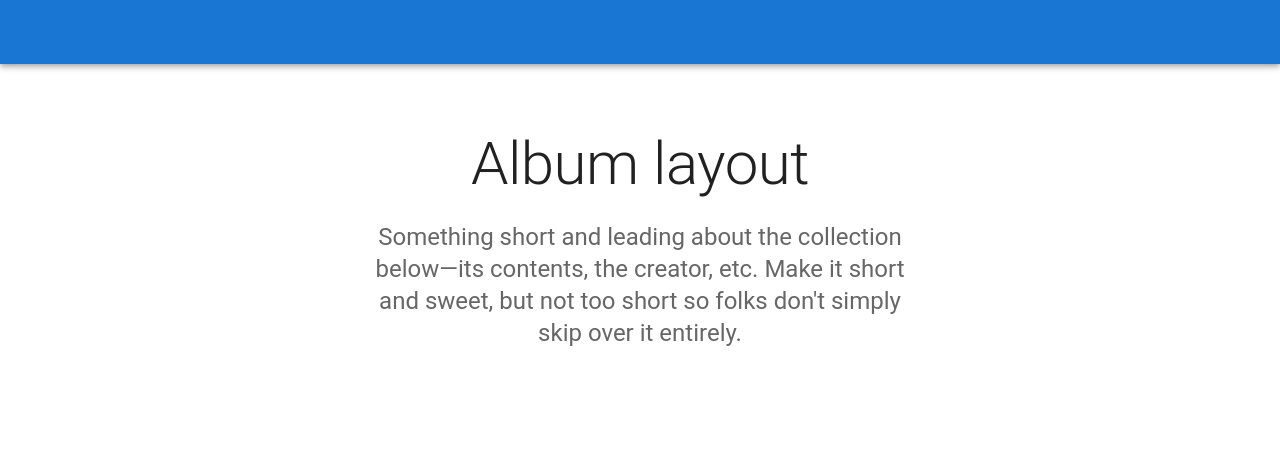
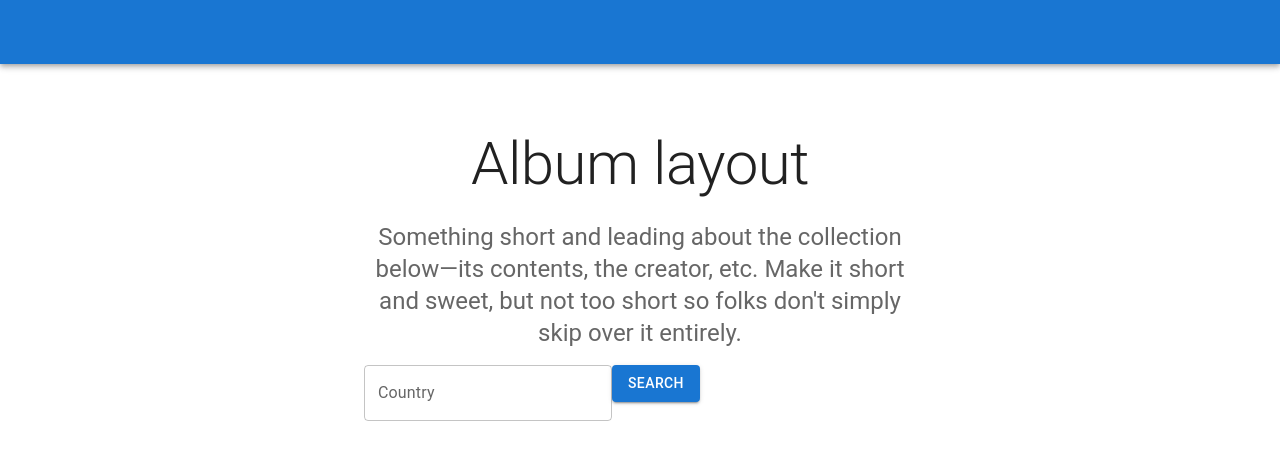
Before and after one commit to heeyek/UGA-Hacks8, a React (Create React App) app in the folder client/: page / in a window 1280 px wide. Shown: the top 460 px of the page. Built offline with nearby package versions, Linux system fonts and the light colour scheme; no server answers.

Commit message:
added a searchbar for front end

```diff
--- a/client/src/App.js
+++ b/client/src/App.js
@@ -8,6 +8,7 @@ import Container from '@mui/material/Container';
 import Typography from '@mui/material/Typography';
 import Button from '@mui/material/Button';
 import Stack from '@mui/material/Stack';
+import TextField from '@mui/material/TextField';
 
 
 
@@ -34,6 +35,10 @@ function App() {
             }
         )
     }, [])
+
+    const searchClicked = (event) => {
+        console.log("Search clicked");
+    }
 
     return (
         <ThemeProvider theme={theme}>
@@ -65,6 +70,8 @@ function App() {
               the creator, etc. Make it short and sweet, but not too short so folks
               don&apos;t simply skip over it entirely.
             </Typography>
+            <TextField id="outlined-basic" label="Country" variant="outlined" />
+            <Button variant="contained" onClick={searchClicked}>Search</Button>
 
           </Container>
         </Box>
```
